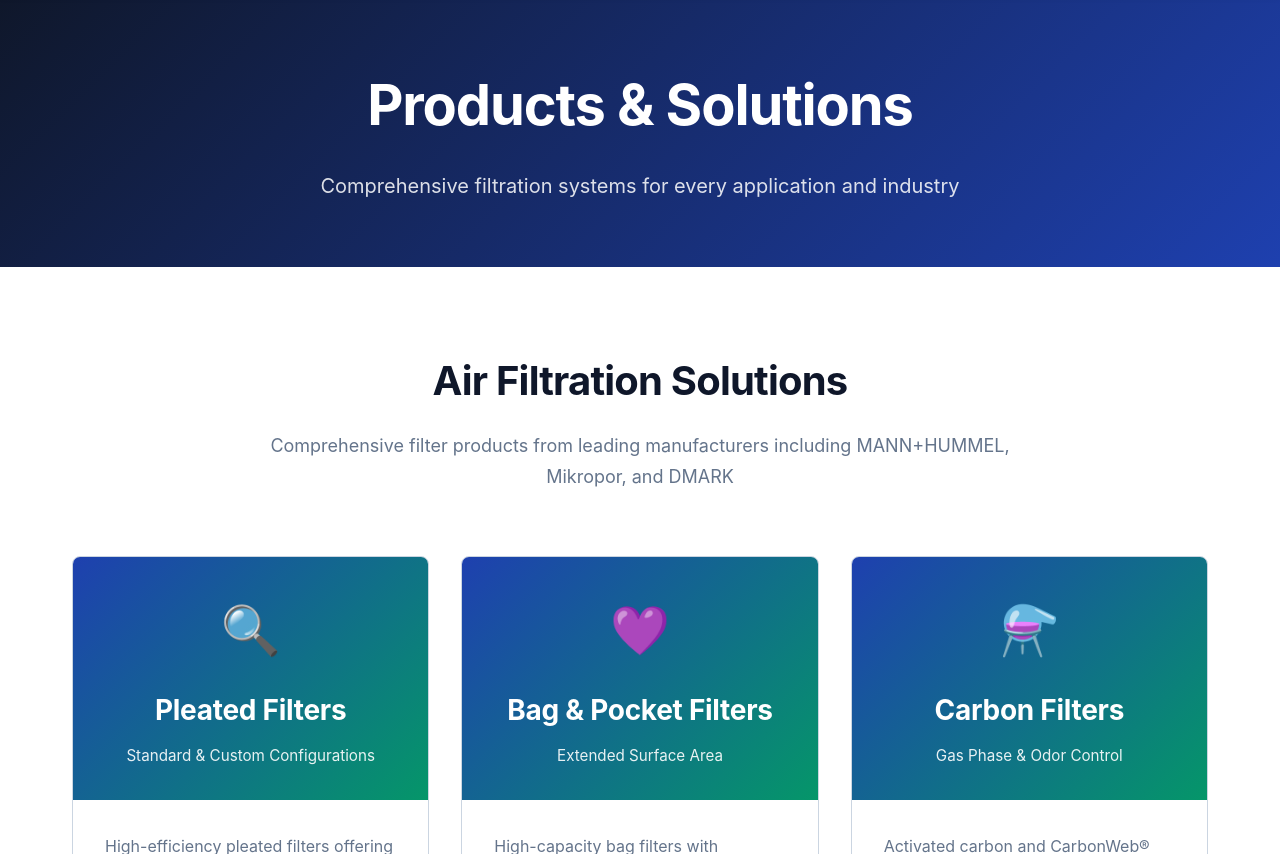
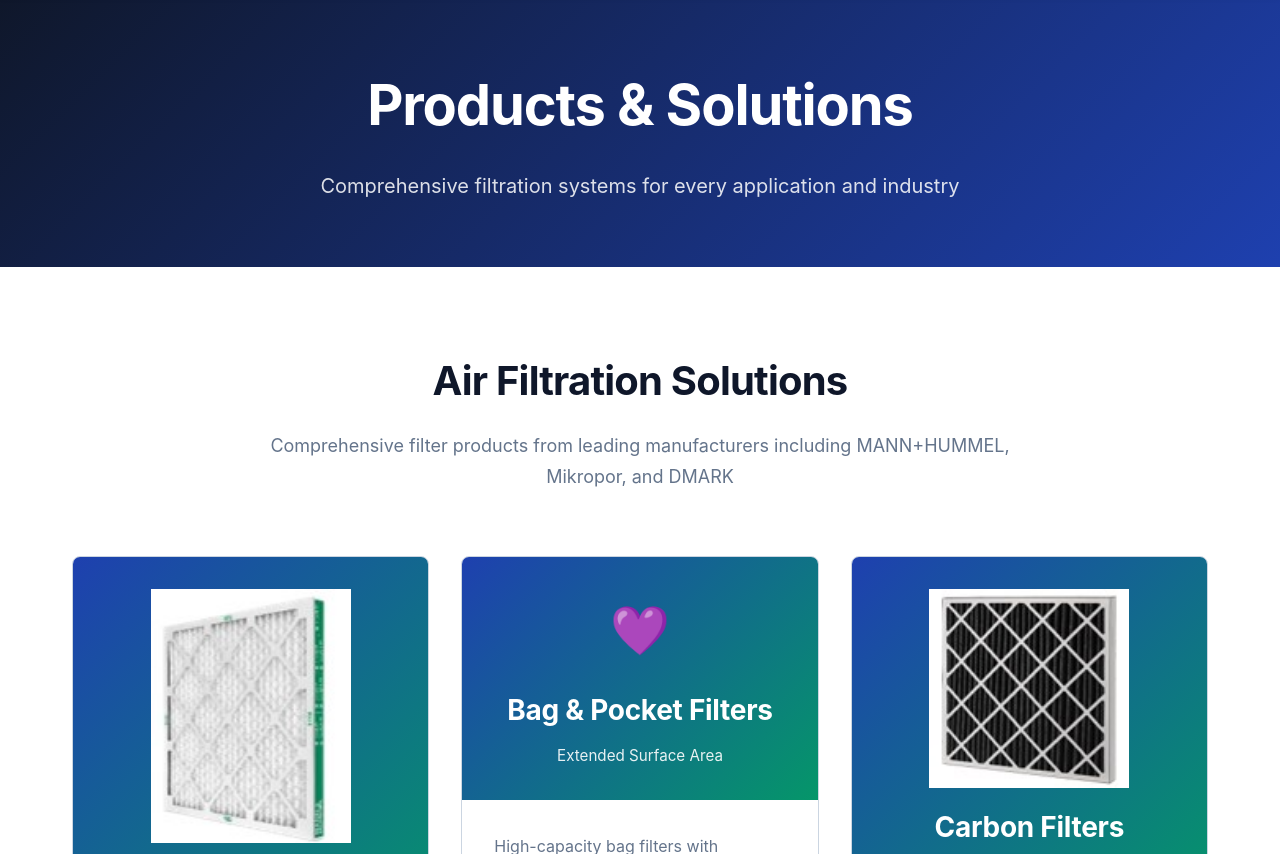
Before and after one commit to CFiederlein12/tech-valley-filtration, a plain HTML site: page products.html in a window 1280 px wide. Shown: the part 98-952 px from the top of the page. Drawn offline with Linux system fonts and the light colour scheme.

Commit message:
products updt

```diff
--- a/products.html
+++ b/products.html
@@ -416,12 +416,9 @@
             <!-- Pleated Filters -->
             <div class="product-card" id="pleated">
                 <div class="product-header">
-                    <img src="ImageAssets/pleated-filter.jpg" alt="Pleated Filter" class="product-image" onerror="this.style.display='none'">
-                    <div class="product-header-content">
-                        <div class="product-icon">🔍</div>
-                        <h3>Pleated Filters</h3>
-                        <p class="product-subtitle">Standard & Custom Configurations</p>
-                    </div>
+                    <img src="ImageAssets/pleaed%20filter.jpg" alt="Pleated Filter" style="width: 100%; max-width: 200px; height: auto; margin-bottom: 1rem;">
+                    <h3>Pleated Filters</h3>
+                    <p class="product-subtitle">Standard & Custom Configurations</p>
                 </div>
                 <div class="product-body">
                     <p>High-efficiency pleated filters offering superior dust-holding capacity and extended service life for commercial and residential HVAC systems.</p>
@@ -491,12 +488,9 @@
             <!-- Carbon Filters -->
             <div class="product-card">
                 <div class="product-header">
-                    <img src="ImageAssets/carbon.jpg" alt="Carbon Filter" class="product-image" onerror="this.style.display='none'">
-                    <div class="product-header-content">
-                        <div class="product-icon">⚗️</div>
-                        <h3>Carbon Filters</h3>
-                        <p class="product-subtitle">Gas Phase & Odor Control</p>
-                    </div>
+                    <img src="ImageAssets/carbon%20.jpg" alt="Carbon Filter" style="width: 100%; max-width: 200px; height: auto; margin-bottom: 1rem;">
+                    <h3>Carbon Filters</h3>
+                    <p class="product-subtitle">Gas Phase & Odor Control</p>
                 </div>
                 <div class="product-body">
                     <p>Activated carbon and CarbonWeb® media filters from DMARK for removing gases, odors, and volatile organic compounds from air streams.</p>
```
